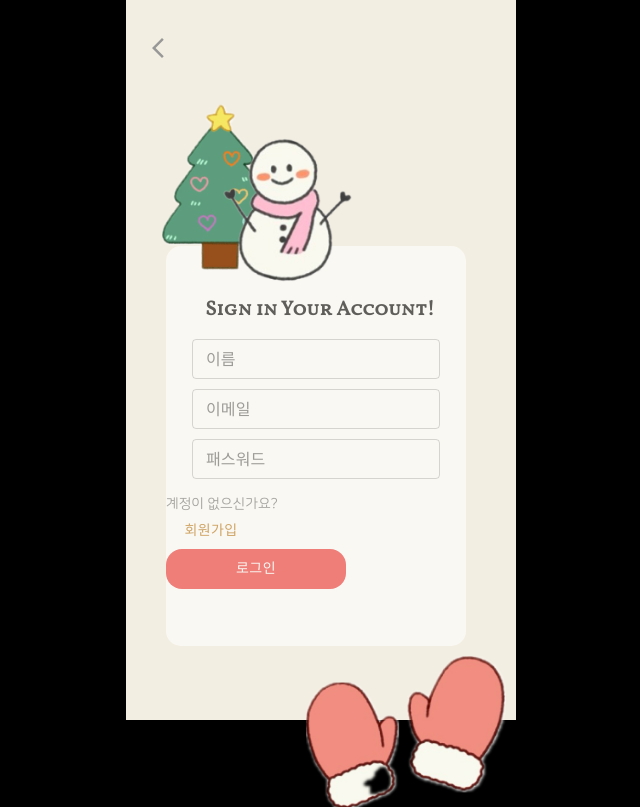
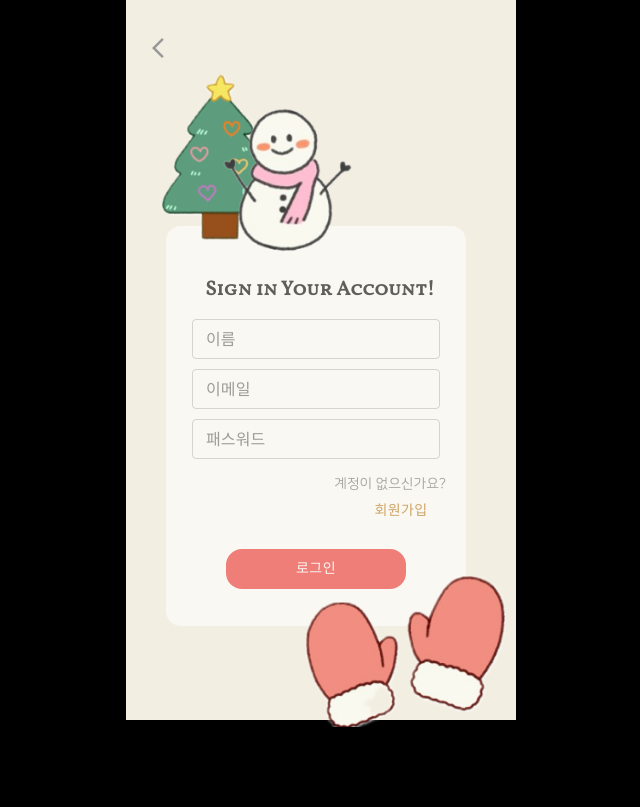
Before and after one commit to donggukthon/donggukthon_2023_3_F, a React (Create React App) app: page /login in a window 1280 px wide. Shown: the whole page, without its empty margins (319-959 px from the left). Built offline with nearby package versions, Linux system fonts and the light colour scheme.

Commit message:
<fix>: 로그인 구현

```diff
--- a/src/pages/LoginPage.jsx
+++ b/src/pages/LoginPage.jsx
@@ -25,7 +25,7 @@ function LoginPage() {
         <img src={snowmanRoot} width="200px" />
       </SnowmanImage>
 
-      <Grid sx={{width: "300px", height: "400px", backgroundColor: "white", opacity: "60%", borderRadius: "15px", display: "flex", flexDirection: "column", margin: "180px 40px 50px 40px"}}>
+      <Grid sx={{width: "300px", height: "400px", backgroundColor: "white", opacity: "60%", borderRadius: "15px", display: "flex", flexDirection: "column", margin: "160px 40px 50px 40px"}}>
         <Grid sx={{display: "flex", justifyContent: "center", textAlign: "center", margin: "50px 22px 0px 30px"}}>
           <Grid sx={{fontFamily: "niceFont", fontSize: "20px", fontWeight: 700}}>Sign in Your Account!</Grid>
         </Grid>
@@ -42,12 +42,13 @@ function LoginPage() {
           )} */}
         </Grid>
 
-        <Grid sx={{display: "flex", flexDirection: "column", justifyContent: "flex-end"}}>
+        <Grid sx={{display: "flex", flexDirection: "column", justifyContent: "flex-end", textAlign: "right", marginRight: "20px"}}>
           <Grid sx={{fontSize: "14px", marginTop: "2px", color: "#757575"}}>계정이 없으신가요?</Grid>
-          <Button sx={{color: "#B87514", fontSize: "14px", width: "90px"}} onClick={onClickSignup}>
+          <Button sx={{marginLeft: "190px", color: "#B87514", fontSize: "14px", width: "90px"}} onClick={onClickSignup}>
             회원가입
           </Button>
         </Grid>
+        <Grid sx={{marginTop: "20px", display: "flex", justifyContent: "center", textAlign: "center"}}>
           <Button
             onClick={onClickLogin}
             sx={{
@@ -67,6 +68,7 @@ function LoginPage() {
             로그인
           </Button>
         </Grid>
+      </Grid>
       <GloveImage>
         <img src={gloveRoot} width="200px" />
       </GloveImage>
@@ -75,7 +77,7 @@ function LoginPage() {
 }
 
 const SnowmanImage = styled(Grid)({
-  margin: "30px 0px 0px 30px",
+  margin: "0px 0px 0px 30px",
   position: "absolute",
   display: "flex",
   justifyContent: "center",
@@ -83,7 +85,7 @@ const SnowmanImage = styled(Grid)({
 });
 
 const GloveImage = styled(Grid)({
-  margin: "-40px 0px 0px 180px",
+  margin: "-100px 0px 0px 180px",
   position: "absolute",
   display: "flex",
   justifyContent: "center",
```
Lines whose indentation alone changed are shown as unchanged.
